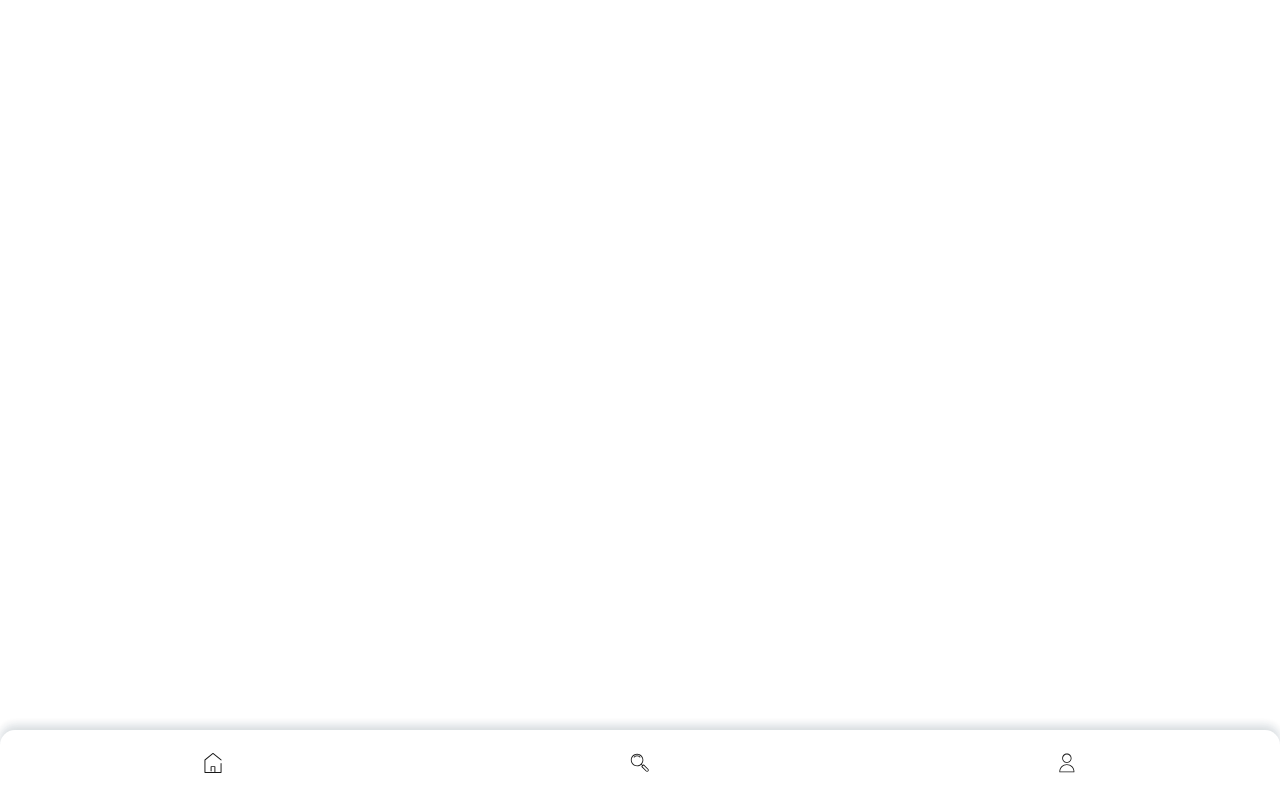
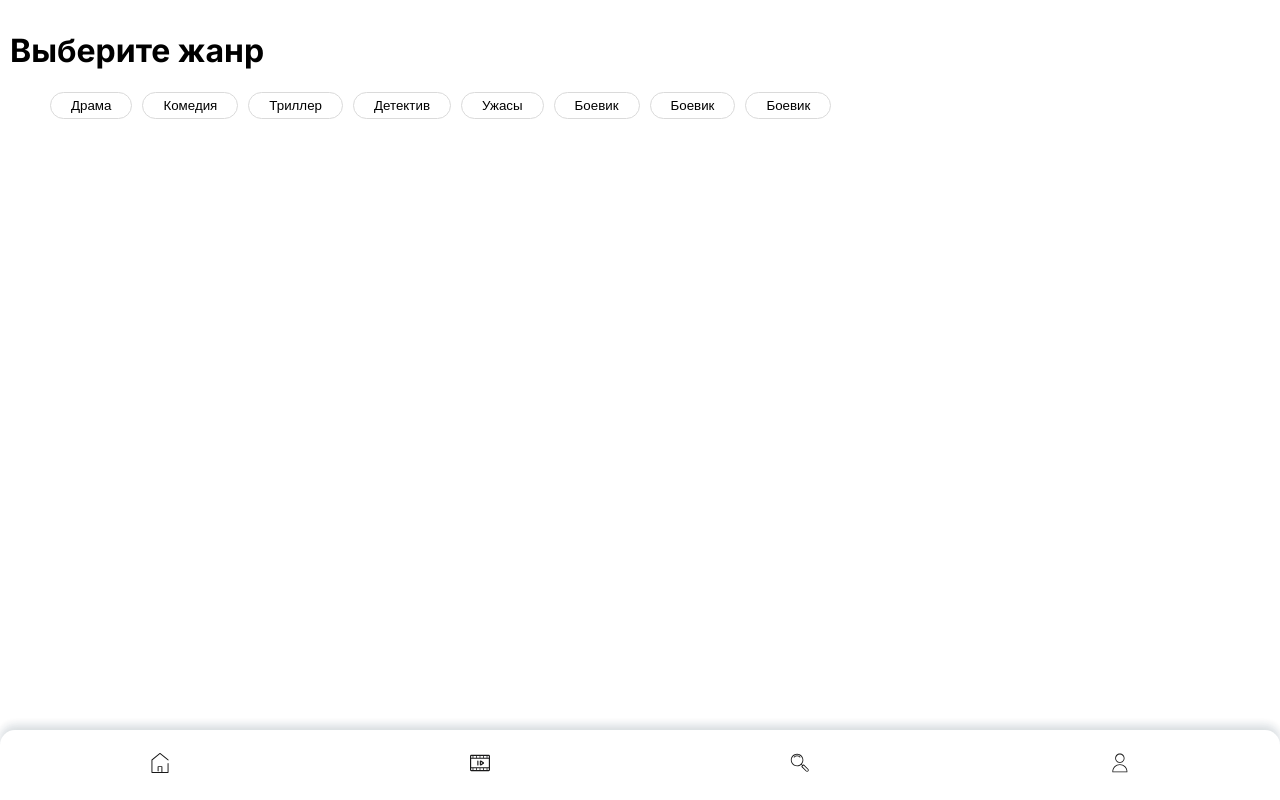
Before and after one commit to ivkoz/MovieHub-React, a React (Create React App) app in the folder moviehub/: page /genres in a window 1280 px wide. Before the commit this address had no page. Built offline with nearby package versions, Linux system fonts and the light colour scheme.

Commit message:
add genrespage

```diff
--- a/moviehub/src/App.tsx
+++ b/moviehub/src/App.tsx
@@ -8,6 +8,7 @@ import { BrowserRouter as Router, Route, Routes } from "react-router-dom";
 import MovieDetails from './components/MovieDetails/MovieDetails';
 import HomePage from './components/HomePage/HomePage';
 import MovieSearch from './components/MovieSearch/MovieSearch'
+import GenresPage from './components/Genres/GenresPage';
 
 function App() {
   return (
@@ -19,6 +20,8 @@ function App() {
           <Route path="/top-10" element={<MovieListTop10 />} />
           <Route path="/movie/search" element={<MovieSearch />} />
           <Route path="/profile" element={<MovieSearch />} />
+          <Route path="/genres" element={<GenresPage />} />
+          <Route path="/genre/:genre" element={<GenresPage />} />
         </Routes>
         <Navigation></Navigation>
     </Router>
--- /dev/null
+++ b/moviehub/src/components/Genres/GenresPage.scss
@@ -0,0 +1,48 @@
+.genres-page{
+    background-color: #fff;
+    color: #000;
+    padding: 10px;
+    height: 100%;
+    .genres-buttons{
+
+        width: 100%;
+        ul{
+            flex-wrap: wrap;
+            display: flex;
+            li{
+                display: flex;
+                button{
+                    border-radius: 30px;
+                    padding: 5px 20px;
+                    background-color: #fff;
+                    border: 1px solid #dadada;
+                    margin-right: 10px;
+                    margin-bottom: 10px;
+                }
+            }
+        }
+    }
+    .genres-film-block{
+        .movie-text{
+            display: flex;
+            flex-direction: column;
+        }
+        ul{
+            padding: 0;
+            li{
+                a{
+                    display: flex;
+                    margin-bottom: 20px;
+                    h2{
+                        font-size: 18px;
+                        margin-left: 20px;
+                        margin-right: 10px;
+                    }
+                }
+                img{
+                    width: 100px;
+                }
+            }
+        }
+    }
+}
--- /dev/null
+++ b/moviehub/src/components/Genres/GenresPage.tsx
@@ -0,0 +1,125 @@
+import React, { useState, useEffect } from 'react';
+import axios from 'axios';
+import { Link, useParams } from 'react-router-dom';
+import './GenresPage.scss';
+
+interface Movie {
+  id: number;
+  name: string;
+  poster: {
+    url: string;
+  };
+  year:string;
+}
+
+interface RouteParams extends Record<string, string | undefined> {
+    genre?: string;
+  }
+
+  const GenresPage: React.FC = () => {
+    const [movies, setMovies] = useState<Movie[]>([]);
+
+    const { genre } = useParams<RouteParams>();
+
+    useEffect(() => {
+      if (genre) {
+        const fetchMovies = async () => {
+          try {
+            const response = await axios.get<{ docs: Movie[] }>(
+              `https://api.kinopoisk.dev/v1.4/movie?page=1&limit=10&genres.name=${genre}`,
+              {
+                headers: {
+                  'X-API-KEY': 'FSSVY84-B6F49QM-NWF2T69-5B387DV',
+                  accept: 'application/json',
+                },
+              }
+            );
+
+            const moviesList = response.data.docs.map((movie) => ({
+              id: movie.id,
+              name: movie.name,
+              poster: movie.poster,
+              year:movie.year,
+            }));
+            console.log(moviesList)
+            setMovies(moviesList);
+          } catch (error) {
+            console.error(error);
+          }
+        };
+
+        fetchMovies();
+      }
+    }, [genre]);
+
+    return (
+      <div className='genres-page'>
+        <h1>Выберите жанр</h1>
+        <div className="genres-buttons">
+        <ul>
+          <li>
+            <Link to="/genre/драма">
+              <button>Драма</button>
+            </Link>
+          </li>
+          <li>
+            <Link to="/genre/комедия">
+              <button>Комедия</button>
+            </Link>
+          </li>
+          <li>
+            <Link to="/genre/триллер">
+              <button>Триллер</button>
+            </Link>
+          </li>
+          <li>
+            <Link to="/genre/детектив">
+              <button>Детектив</button>
+            </Link>
+          </li>
+          <li>
+            <Link to="/genre/ужасы">
+              <button>Ужасы</button>
+            </Link>
+          </li>
+          <li>
+            <Link to="/genre/боевик">
+              <button>Боевик</button>
+            </Link>
+          </li>
+          <li>
+            <Link to="/genre/боевик">
+              <button>Боевик</button>
+            </Link>
+          </li>
+          <li>
+            <Link to="/genre/боевик">
+              <button>Боевик</button>
+            </Link>
+          </li>
+        </ul>
+        </div>
+        {genre && (
+          <div className='genres-film-block'>
+            <h2>{genre}</h2>
+            <ul>
+              {movies.map((movie) => (
+                <li key={movie.id}>
+                  <Link to={`/movies/${movie.id}`}>
+                    <img src={movie.poster.url} alt={movie.name} />
+                    <div className="movie-text">
+                    <h2>{movie.name}</h2>
+                    <h2>{movie.year}</h2>
+                    </div>
+                  </Link>
+                </li>
+              ))}
+            </ul>
+          </div>
+        )}
+      </div>
+    );
+  };
+
+
+export default GenresPage;
--- a/moviehub/src/components/Navigation/Navigation.tsx
+++ b/moviehub/src/components/Navigation/Navigation.tsx
@@ -17,12 +17,12 @@ function Navigation() {
           <img src={IconHome} alt="" />
           </Link>
         </div>
+        <div className="navigation-bar_item">
+        <Link to={'/genres'}>
+            <img src={IconFilms} alt="" />
+          </Link>
+        </div>
         {/* <div className="navigation-bar_item">
-          <a href="">
-            <img src={IconFilms} alt="" />
-          </a>
-        </div>
-        <div className="navigation-bar_item">
           <a href="">
             <img src={IconSerials} alt="" />
           </a>
```
Also changed, not shown: moviehub/src/components/MovieDetails/MovieDetails.tsx (line endings or trailing spaces).
